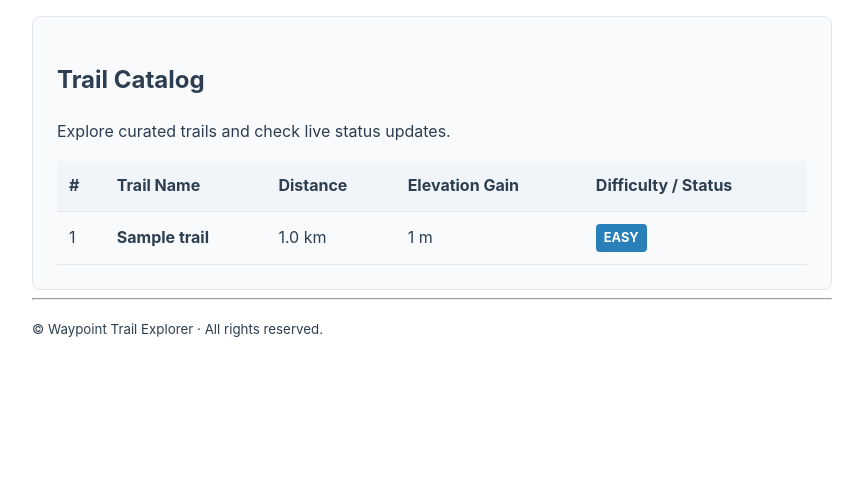
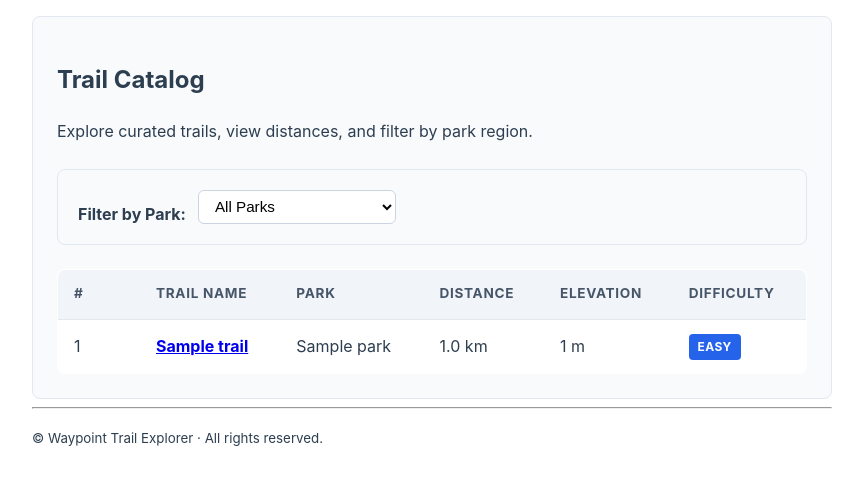
Before and after one commit to GT-Codeur/waypoint-project, a Django app: page /catalog/ in a window 1280 px wide. Shown: the part 130-615 px from the top of the page, without its empty margins (208-1071 px from the left). Run offline with Django 4.2, Linux system fonts and the light colour scheme; tables that the repository leaves empty hold one stand-in row (values such as "Sample post").

Commit message:
week 13 commit

```diff
--- a/templates/catalog.html
+++ b/templates/catalog.html
@@ -4,70 +4,153 @@
 
 {% block extra_head %}
 <style>
+    .catalog-header {
+        margin-bottom: 1.5rem;
+    }
+    .filter-bar {
+        margin-bottom: 1.5rem;
+        padding: 1rem 1.25rem;
+        background-color: #f8fafc;
+        border: 1px solid #e2e8f0;
+        border-radius: 8px;
+    }
+    .filter-form {
+        display: flex;
+        align-items: center;
+        gap: 0.75rem;
+        flex-wrap: wrap;
+    }
+    .filter-form select {
+        padding: 0.4rem 0.75rem;
+        border: 1px solid #cbd5e1;
+        border-radius: 6px;
+        font-size: 0.95rem;
+        background-color: #ffffff;
+    }
+    .clear-link {
+        color: #64748b;
+        font-size: 0.875rem;
+        text-decoration: underline;
+    }
+    .catalog-table {
+        width: 100%;
+        border-collapse: collapse;
+        background-color: #ffffff;
+        border: 1px solid #e2e8f0;
+        border-radius: 8px;
+        overflow: hidden;
+    }
+    .catalog-table th,
+    .catalog-table td {
+        padding: 0.85rem 1rem;
+        text-align: left;
+        border-bottom: 1px solid #e2e8f0;
+    }
+    .catalog-table th {
+        background-color: #f1f5f9;
+        font-size: 0.85rem;
+        text-transform: uppercase;
+        letter-spacing: 0.05em;
+        color: #475569;
+    }
+    .catalog-table tr:last-child td {
+        border-bottom: none;
+    }
+    .catalog-table tr:hover td {
+        background-color: #f8fafc;
+    }
     .badge {
         display: inline-block;
-        padding: 0.25rem 0.5rem;
+        padding: 0.2rem 0.55rem;
         border-radius: 4px;
-        font-size: 0.8rem;
-        font-weight: bold;
-        color: white;
+        font-size: 0.75rem;
+        font-weight: 700;
+        letter-spacing: 0.03em;
+        color: #ffffff;
         text-transform: uppercase;
     }
-    .badge-open { background-color: #27ae60; }
-    .badge-hard { background-color: #e67e22; }
-    .badge-closed { background-color: #e74c3c; }
-    .badge-easy { background-color: #2980b9; }
-
-    table {
-        width: 100%;
-        border-collapse: collapse;
-        margin-top: 1rem;
-    }
-    th, td {
-        text-align: left;
-        padding: 0.75rem;
-        border-bottom: 1px solid #e2e8f0;
-    }
-    th {
-        background-color: #f1f5f9;
+    .badge-easy { background-color: #2563eb; }
+    .badge-moderate { background-color: #0d9488; }
+    .badge-hard { background-color: #d97706; }
+    .badge-closed { background-color: #dc2626; }
+    .text-muted {
+        color: #94a3b8;
+        font-style: italic;
     }
 </style>
 {% endblock %}
 
 {% block content %}
-    <h2>Trail Catalog</h2>
-    <p>Explore curated trails and check live status updates.</p>
+    <div class="catalog-header">
+        <h2>Trail Catalog</h2>
+        <p>Explore curated trails, view distances, and filter by park region.</p>
+    </div>
 
-    <table>
+    <!-- Park Filter Form (WP-705) -->
+    <div class="filter-bar">
+        <form method="get" action="{% url 'catalog' %}" class="filter-form">
+            <label for="park-select"><strong>Filter by Park:</strong></label>
+            <select name="park" id="park-select" onchange="this.form.submit()">
+                <option value="">All Parks</option>
+                {% for park in parks %}
+                    <option value="{{ park.id }}" {% if selected_park_id == park.id|stringformat:"i" %}selected{% endif %}>
+                        {{ park.name }} ({{ park.region }})
+                    </option>
+                {% endfor %}
+            </select>
+            {% if selected_park_id %}
+                <a href="{% url 'catalog' %}" class="clear-link">Clear Filter</a>
+            {% endif %}
+        </form>
+    </div>
+
+    <!-- Trail Listing Table -->
+    <table class="catalog-table">
         <thead>
             <tr>
-                <th>#</th>
+                <th style="width: 50px;">#</th>
                 <th>Trail Name</th>
+                <th>Park</th>
                 <th>Distance</th>
-                <th>Elevation Gain</th>
-                <th>Difficulty / Status</th>
+                <th>Elevation</th>
+                <th>Difficulty</th>
             </tr>
         </thead>
         <tbody>
             {% for trail in trails %}
                 <tr>
                     <td>{{ forloop.counter }}</td>
-                    <td><strong>{{ trail.name }}</strong></td>
-                    <td>{{ trail.distance|floatformat:1 }} km</td>
-                    <td>{{ trail.elevation }} m</td>
+                    <td>
+                        <a href="{% url 'trail_detail' pk=trail.pk %}">
+                            <strong>{{ trail.name }}</strong>
+                        </a>
+                    </td>
+                    <td>
+                        {% if trail.park %}
+                            {{ trail.park.name }}
+                        {% else %}
+                            <span class="text-muted">Unassigned</span>
+                        {% endif %}
+                    </td>
+                    <td>{{ trail.distance_km|floatformat:1 }} km</td>
+                    <td>{{ trail.elevation_gain }} m</td>
                     <td>
                         {% if not trail.is_open %}
                             <span class="badge badge-closed">CLOSED</span>
                         {% elif trail.difficulty == "Expert" or trail.difficulty == "Hard" %}
-                            <span class="badge badge-hard">HARD</span>
+                            <span class="badge badge-hard">{{ trail.difficulty|upper }}</span>
+                        {% elif trail.difficulty == "Easy" %}
+                            <span class="badge badge-easy">EASY</span>
                         {% else %}
-                            <span class="badge badge-easy">{{ trail.difficulty|upper }}</span>
+                            <span class="badge badge-moderate">{{ trail.difficulty|upper }}</span>
                         {% endif %}
                     </td>
                 </tr>
             {% empty %}
                 <tr>
-                    <td colspan="5">No trails available in the catalog.</td>
+                    <td colspan="6" style="text-align: center; padding: 2rem; color: #64748b;">
+                        No trails found matching the selected criteria.
+                    </td>
                 </tr>
             {% endfor %}
         </tbody>
--- a/trails/models.py
+++ b/trails/models.py
@@ -1,5 +1,17 @@
 # trails/models.py
 from django.db import models
+
+
+class Park(models.Model):
+    name = models.CharField(max_length=150)
+    region = models.CharField(max_length=100, help_text="e.g. Cascade Range, Olympic Peninsula")
+    added = models.DateTimeField(auto_now_add=True)
+
+    class Meta:
+        ordering = ['name']
+
+    def __str__(self):
+        return f"{self.name} ({self.region})"
 
 
 class Trail(models.Model):
@@ -10,18 +22,20 @@ class Trail(models.Model):
         ('Expert', 'Expert'),
     ]
 
+    # Relation to Park
+    park = models.ForeignKey(
+        Park,
+        on_delete=models.SET_NULL,
+        null=True,
+        blank=True,
+        related_name='trails',
+        help_text="Park or wilderness area this trail belongs to"
+    )
+
     name = models.CharField(max_length=150)
-    distance_km = models.DecimalField(
-        max_digits=6,
-        decimal_places=3,
-        help_text="Trail length in kilometers"
-    )
+    distance_km = models.DecimalField(max_digits=6, decimal_places=3)
     elevation_gain = models.IntegerField(help_text="Elevation gain in meters")
-    difficulty = models.CharField(
-        max_length=20,
-        choices=DIFFICULTY_CHOICES,
-        default='Moderate'
-    )
+    difficulty = models.CharField(max_length=20, choices=DIFFICULTY_CHOICES, default='Moderate')
     is_open = models.BooleanField(default=True)
     added = models.DateTimeField(auto_now_add=True)
 
@@ -31,7 +45,6 @@ class Trail(models.Model):
     def __str__(self):
         return f"{self.name} ({self.distance_km} km)"
 
-    # Compatibility properties so catalog.html requires zero modifications
     @property
     def distance(self):
         return self.distance_km
--- a/trails/views.py
+++ b/trails/views.py
@@ -1,6 +1,6 @@
 # trails/views.py
-from django.shortcuts import render
-from .models import Trail
+from django.shortcuts import render, get_object_or_404
+from .models import Park, Trail
 
 def home(request):
     context = {
@@ -36,10 +36,35 @@ def search(request):
 
 
 def catalog(request):
-    # Fetch only open trails ordered by distance
-    open_trails = Trail.objects.filter(is_open=True).order_by('distance_km')
+    # Base query fetching open trails with efficient FK join
+    open_trails = Trail.objects.filter(is_open=True).select_related('park')
+
+    # WP-705: Cross-relation filter parameter (?park=)
+    selected_park_id = request.GET.get('park', '').strip()
+    if selected_park_id.isdigit():
+        open_trails = open_trails.filter(park_id=int(selected_park_id))
+
+    # Fetch all parks for dropdown filter UI
+    all_parks = Park.objects.all()
 
     context = {
         "trails": open_trails,
+        "parks": all_parks,
+        "selected_park_id": selected_park_id,
     }
     return render(request, "catalog.html", context)
+
+
+def trail_detail(request, pk):
+    trail = get_object_or_404(Trail.objects.select_related('park'), pk=pk)
+
+    # Cross-relation query: Get other trails in the exact same park
+    sibling_trails = []
+    if trail.park:
+        sibling_trails = trail.park.trails.filter(is_open=True).exclude(pk=trail.pk)[:3]
+
+    context = {
+        "trail": trail,
+        "sibling_trails": sibling_trails,
+    }
+    return render(request, "trail_detail.html", context)
--- a/waypoint_web_app/urls.py
+++ b/waypoint_web_app/urls.py
@@ -23,6 +23,7 @@ urlpatterns = [
     path('admin/', admin.site.urls),
     path('', views.home, name='home'),
     path('catalog/', views.catalog, name='catalog'),
+    path('trails/<int:pk>/', views.trail_detail, name='trail_detail'),
     path('report/', views.report, name='report'),
     path('search/', views.search, name='search'),
 ]
```
Also changed, not shown: templates/trail_detail.html (added, +180 -0 lines), trails/admin.py (+21 -12 lines), trails/apps.py (line endings or trailing spaces), trails/migrations/0002_park_alter_trail_distance_km_trail_park.py (added).
